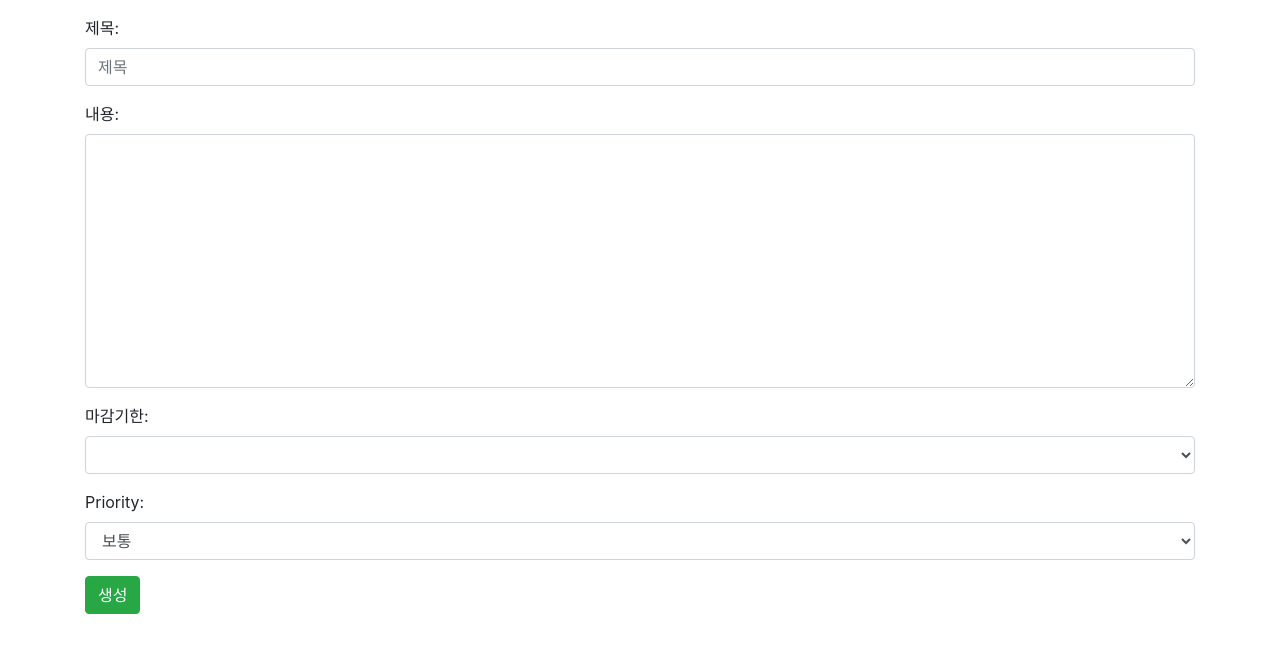
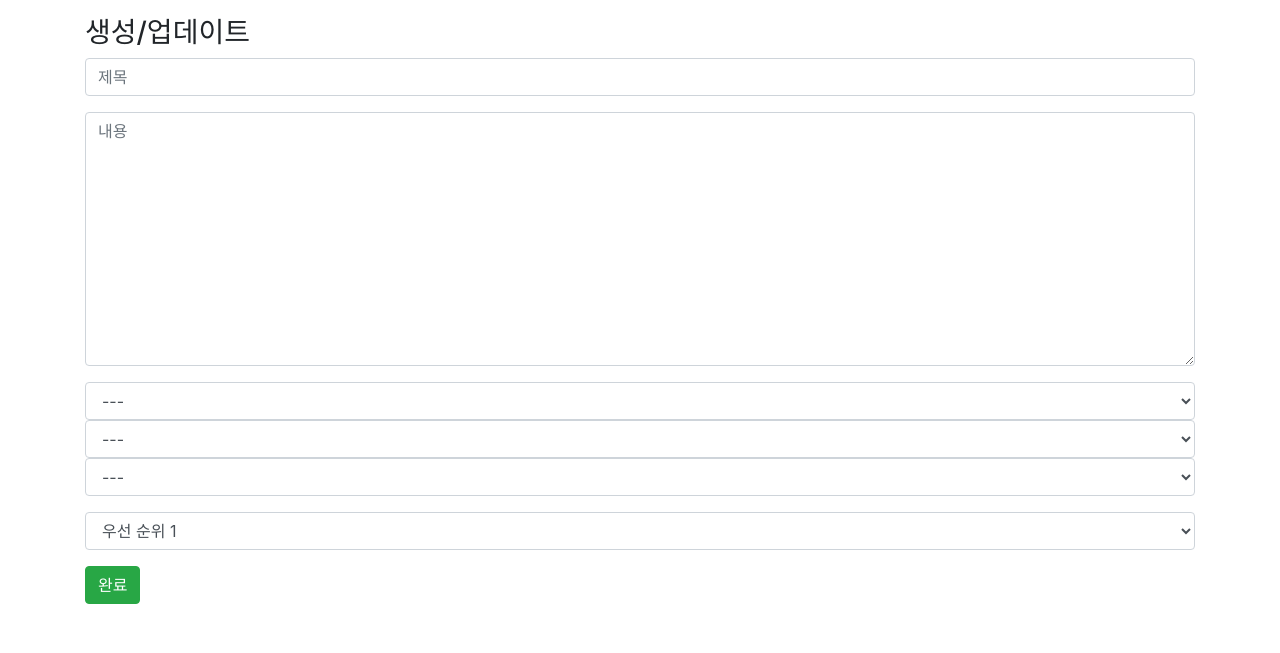
Before and after one commit to jmpark6846/todolist, a Django app: page /todo/create/ in a window 1280 px wide. Shown: the part 56-709 px from the top of the page. Run offline with Django 3.2, Linux system fonts and the light colour scheme; the visitor is signed in with stand-in values (Sample User, id 1); lists and menus that the app fills with data are empty; some libraries are stand-ins or nearby versions.

Commit message:
detail page를 form page로 교체

```diff
--- a/requirements.txt
+++ b/requirements.txt
@@ -4,5 +4,6 @@ django-heroku==0.3.1
 djangorestframework==3.9.0
 gunicorn==19.9.0
 psycopg2==2.7.5
+psycopg2-binary==2.7.5
 pytz==2018.7
 whitenoise==4.1
--- a/todo/forms.py
+++ b/todo/forms.py
@@ -13,12 +13,15 @@ class TodoForm(forms.ModelForm):
                 'class': 'form-control',
             }),
             'content': forms.Textarea(attrs={
+                'placeholder': '내용',
                 'class': 'form-control',
             }),
-            'duedate': forms.Select(attrs={
+            'duedate': forms.SelectDateWidget(attrs={
+                'placeholder': '마감기한',
                 'class': 'form-control',
             }),
             'priority': forms.Select(attrs={
+                'placeholder': '우선 순위',
                 'class': 'form-control',
             })
         }
--- a/todo/models.py
+++ b/todo/models.py
@@ -5,9 +5,9 @@ from django.contrib.auth.models import User
 # todo : 우선순위 추가
 class Todo(models.Model):
     PRIORITY_CHOICES = (
-        (1, '낮음'),
-        (2, '보통'),
-        (3, '높음'),
+        (1, '우선 순위 1'),
+        (2, '우선 순위 2'),
+        (3, '우선 순위 3'),
     )
 
     title = models.CharField('제목', max_length=255)
@@ -15,7 +15,7 @@ class Todo(models.Model):
     author = models.ForeignKey(User, on_delete=models.CASCADE, related_name='todos')
     duedate = models.DateTimeField('마감기한', blank=True, null=True)
     done = models.BooleanField('완료', default=False)
-    priority = models.IntegerField(choices=PRIORITY_CHOICES, default=2)
+    priority = models.IntegerField('우선 순위', choices=PRIORITY_CHOICES, default=1)
 
     created = models.DateTimeField('생성날짜', auto_now_add=True)
     updated = models.DateTimeField('수정날짜', auto_now=True)
--- a/todo/templates/todo/todo_create.html
+++ /dev/null
@@ -1,12 +0,0 @@
-{% extends 'base.html' %}
-
-{% block content %}
-<form id='todo_form' method='post' action='{% url "todo:create" %}'>
-  {{ form.media }}
-  {% csrf_token %}
-
-  {{ form.as_p }}
-
-  <input class='btn btn-success' type='submit' value='생성'>
-</form>
-{% endblock %}
--- /dev/null
+++ b/todo/templates/todo/todo_form.html
@@ -0,0 +1,24 @@
+{% extends 'base.html' %}
+
+{% block content %}
+<h3>생성/업데이트</h3>
+<form id='todo_form' method='post'>
+  {{ form.media }}
+  {% csrf_token %}
+
+  {% for field in form %}
+    <div class="form-group">
+
+        {{ field }}
+        {% if field.help_text %}
+        <p class="help">{{ field.help_text|safe }}</p>
+        {% endif %}
+        {% if field.help_text %}
+        <div class="alert alert-danger">{{ field.errors }}</div>
+        {% endif %}
+    </div>
+{% endfor %}
+
+  <input class='btn btn-success' type='submit' value='완료'>
+</form>
+{% endblock %}
--- a/todo/templates/todo/todo_list.html
+++ b/todo/templates/todo/todo_list.html
@@ -13,7 +13,7 @@
     {% for todo in todos %}
     <div class="todo-row">
         <input class='toggle-done' type="checkbox" data-todo={{todo.id}} {% if todo.done %} checked {% endif %}>
-        <a href="{% url 'todo:detail' todo.pk %}" class="todo-title {% if todo.done %} checked {% endif %}">{{ todo.title }}</a>
+        <a href="{% url 'todo:update' todo.pk %}" class="todo-title {% if todo.done %} checked {% endif %}">{{ todo.title }}</a>
 
     </div>
     {% endfor %}
--- a/todo/views.py
+++ b/todo/views.py
@@ -32,11 +32,11 @@ def todo_create(request):
             return redirect(reverse('todo:list'))
         else:
             context = { 'form': form }
-            return render(request, 'todo/todo_create.html', context)
+            return render(request, 'todo/todo_form.html', context)
     else:
         form = TodoForm()
         context = { 'form': form }
-        return render(request, 'todo/todo_create.html', context)
+        return render(request, 'todo/todo_form.html', context)
 
 
 @login_required
@@ -50,7 +50,7 @@ class TodoUpdateView(LoginRequiredMixin, generic.UpdateView):
     model = Todo
     form_class = TodoForm
     context_object_name = 'todo'
-    template_name = 'todo/todo_update.html'
+    template_name = 'todo/todo_form.html'
 
     def get_queryset(self):
         queryset = super(TodoUpdateView, self).get_queryset()
```
Also changed, not shown: todo/templates/todo/todo_update.html (deleted, +0 -23 lines), readme.md, todo/migrations/0006_auto_20181101_1218.py (added).
